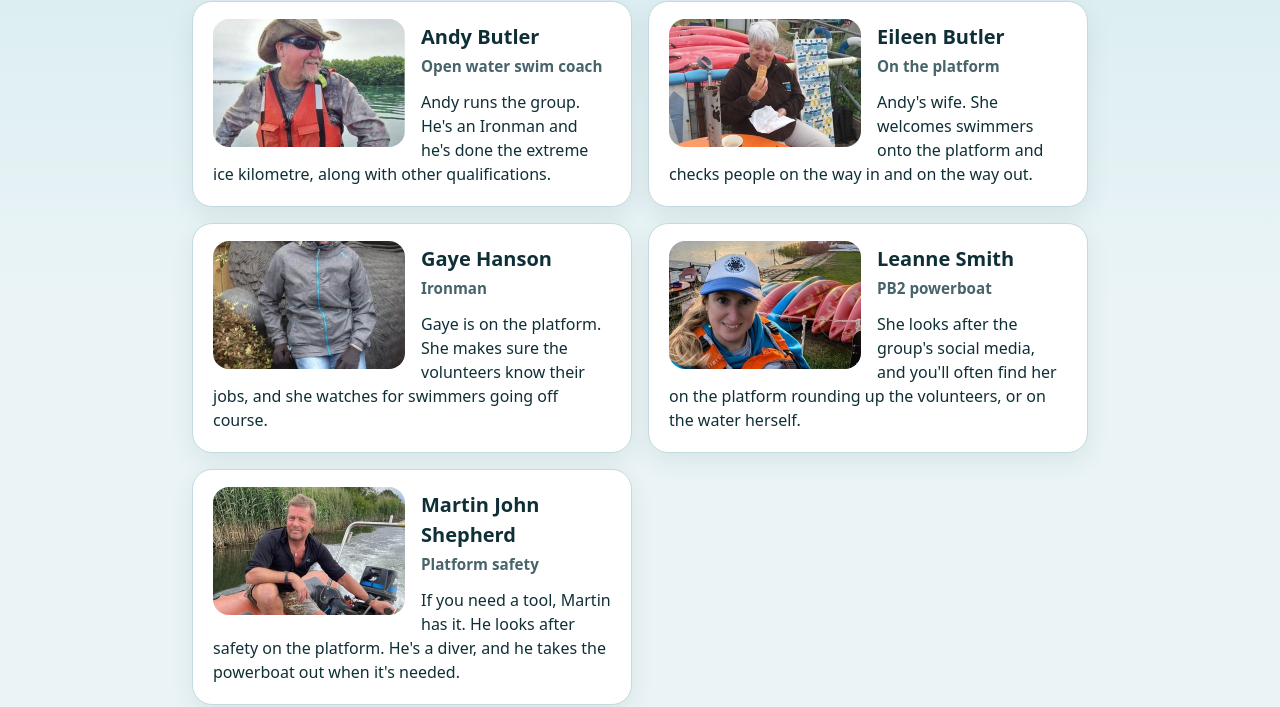
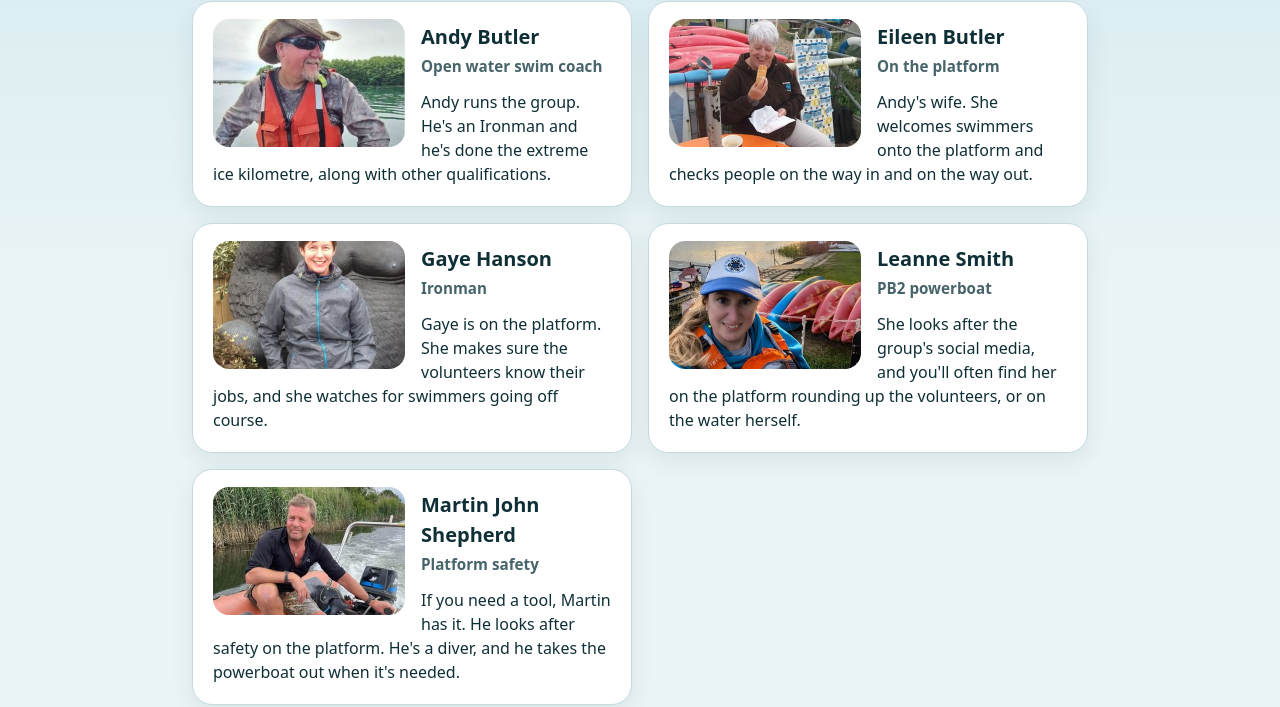
Before and after one commit to DavidMartynWood/Temperature, a website: page lake-temperature/public/team.html in a window 1280 px wide. Shown: the part 155-862 px from the top of the page. Drawn offline with Linux system fonts and the light colour scheme.

Commit message:
Keep Gaye's face in frame on the desktop team cards.
Co-authored-by: Cursor <cursoragent@cursor.com>

```diff
--- a/lake-temperature/public/team.html
+++ b/lake-temperature/public/team.html
@@ -64,7 +64,7 @@
 					</section>
 
 					<section class="card person">
-						<img src="/images/gaye-hanson.jpg" width="384" height="384" alt="Gaye Hanson smiling in front of a large gorilla statue." />
+						<img class="face-high" src="/images/gaye-hanson.jpg" width="384" height="384" alt="Gaye Hanson smiling in front of a large gorilla statue." />
 						<div class="copy">
 							<h2>Gaye Hanson</h2>
 							<p class="person-role">Ironman</p>
```
Also changed, not shown: docs/pr-previews/team-page-gaye.png.
